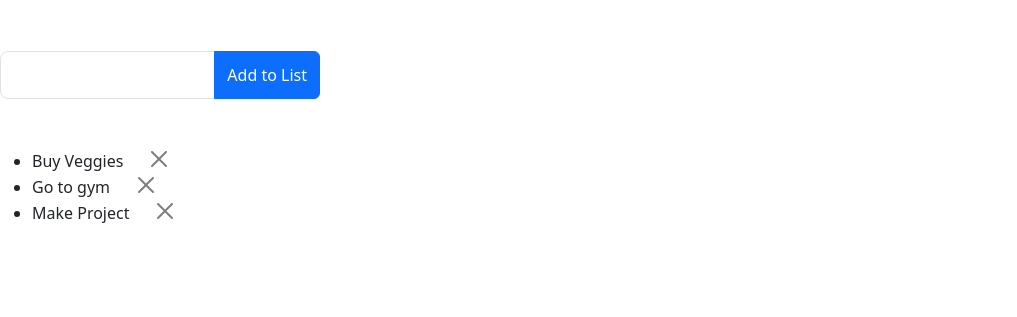
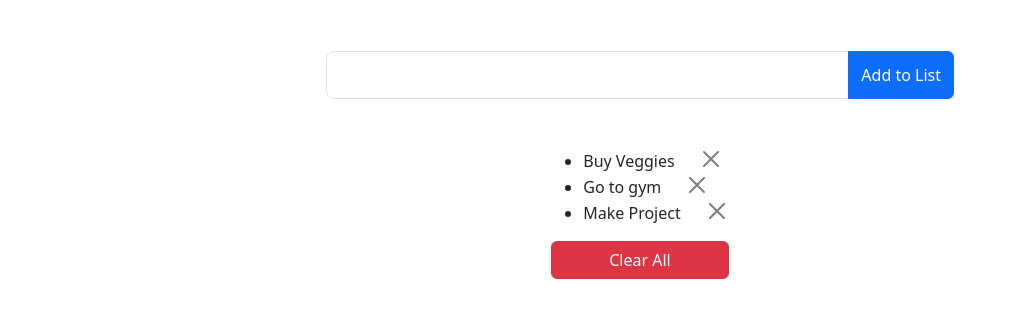
Before and after one commit to gurleen124/increment-decrement, a website: page index.html in a window 1280 px wide. Shown: the part 53-370 px from the top of the page, without its empty margins (0-1017 px from the left). Drawn offline with nearby package versions, Linux system fonts and the light colour scheme.

Commit message:
clear button created

```diff
--- a/assets/js/style.js
+++ b/assets/js/style.js
@@ -13,4 +13,8 @@ $(document).ready(function () {
         $("ul").append('<li>' + a + '<button type="button" class="btn-close ms-4" aria-label="Close"></button></li>')
         test();
     });
+
+    $(".clear").click(function (){
+        $(this).prev().empty();
+    });
 });
--- a/index.html
+++ b/index.html
@@ -10,18 +10,23 @@
 </head>
 
 <body>
-    <main>
+    <main class="row justify-content-center">
         <h1 class="d-flex justify-content-center">To do list</h1>
-        <div class="py-5 w-25 input-group">
+        <div class="col-lg-6">
+            <div class="py-5 input-group">
                 <input type="text" id="input-value" class="form-control form-control-lg" placeholder=""
                     aria-label="Example text with button addon" aria-describedby="button-addon1">
                 <button type="button" id="addToList" class="btn btn-primary">Add to List</button>
             </div>
+            <div class="d-grid justify-content-center">
                 <ul>
                     <li>Buy Veggies<button type="button" class="btn-close ms-4" aria-label="Close"></button></li>
                     <li>Go to gym<button type="button" class="btn-close ms-4" aria-label="Close"></button></li>
                     <li>Make Project<button type="button" class="btn-close ms-4" aria-label="Close"></button></li>
                 </ul>
+                <button type="button" class="clear btn btn-danger">Clear All</button>
+            </div>
+        </div>
     </main>
     <!-- jquery file -->
     <script src="https://ajax.googleapis.com/ajax/libs/jquery/3.5.1/jquery.min.js"></script>
```
Lines whose indentation alone changed are shown as unchanged.
